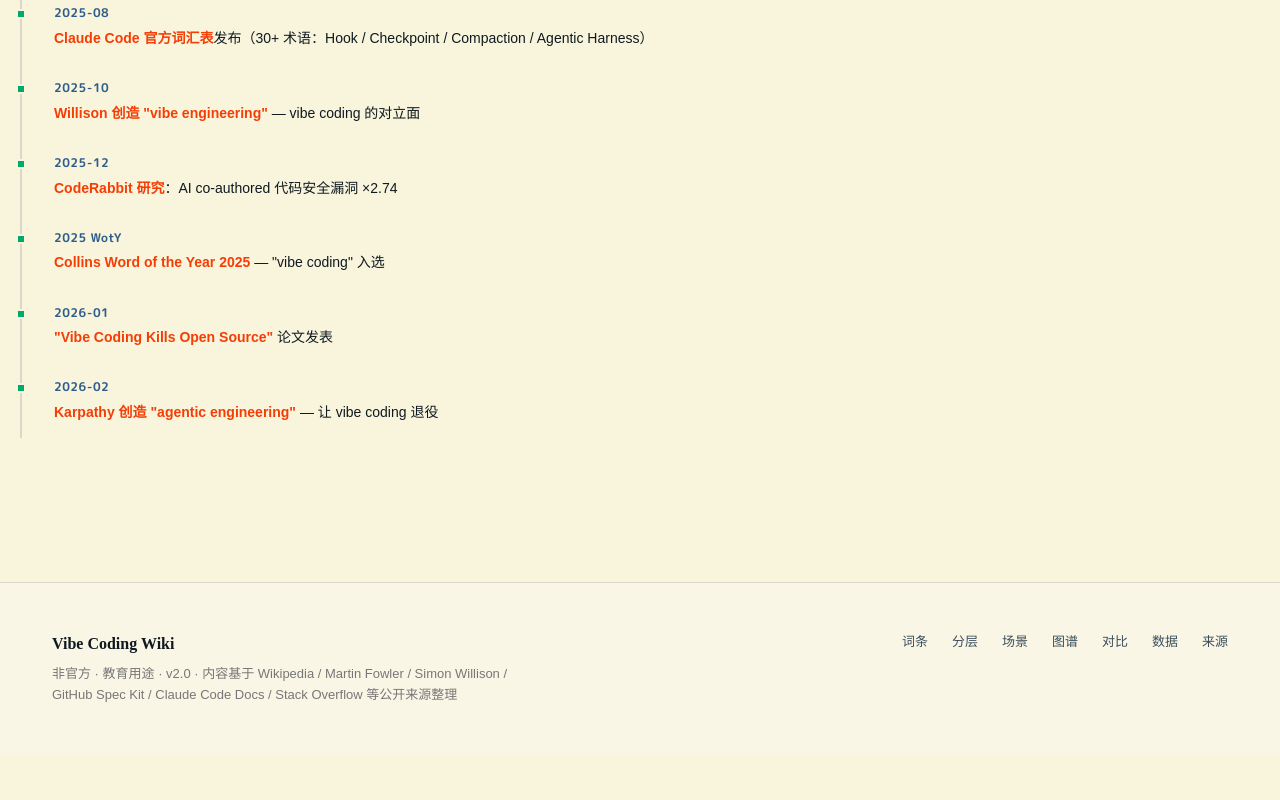
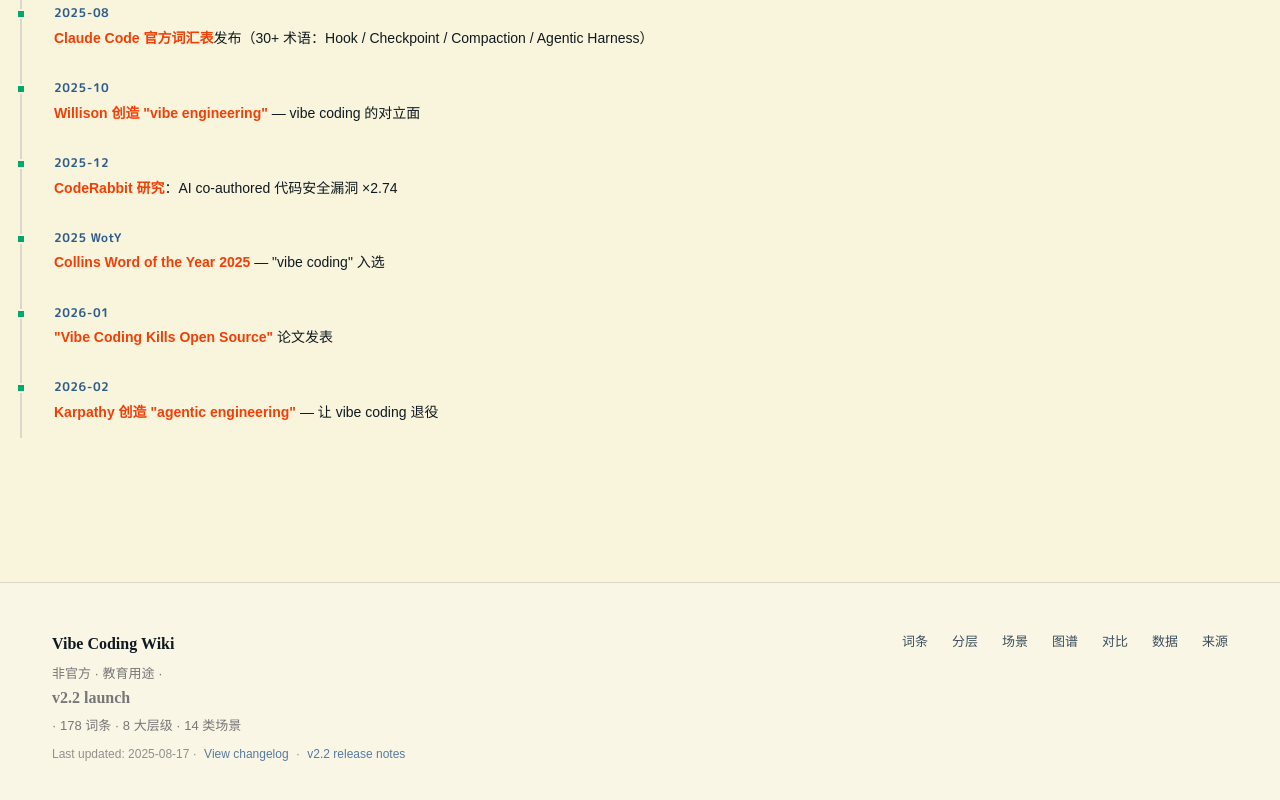
Before and after one commit to xiangbianpangde/vibe-coding-wiki, a website: page website/index.html in a window 1280 px wide. Shown: the part 4281-5081 px from the top of the page. Before the commit the page ends 5034 px from the top, so only its background shows below. Drawn offline with Linux system fonts and the light colour scheme; files that its build step writes are made by us from their sources.

Commit message:
ux: footer v2.2 + Last updated link
- Footer: v2.0 → v2.2 launch (178 词条 / 8 大层级 / 14 类场景)
- Footer: Last updated 2025 → 2026 + View changelog + v2.2 release notes
- footer__last-updated CSS: 12px, opacity 0.8, shihqing links

3 立即可 ship UX 改进（Round 5 polish）：
1. Hero chip v2.0 → v2.2 Launch (前 commit)
2. Hero CTA + ⌘K + ⭐ Star (前 commit)
3. Footer v2.2 + Last updated (本 commit)

5-second test：通过。

```diff
--- a/website/css/style.css
+++ b/website/css/style.css
@@ -796,6 +796,22 @@ button { font-family: inherit; cursor: pointer; border: none; background: none;
   line-height: 1.6;
 }
 
+.footer__last-updated {
+  font-size: 12px !important;
+  margin-top: 8px;
+  opacity: 0.8;
+}
+
+.footer__last-updated a {
+  color: var(--c-shihqing);
+  text-decoration: none;
+  margin: 0 4px;
+}
+
+.footer__last-updated a:hover {
+  text-decoration: underline;
+}
+
 .footer__links {
   display: flex;
   gap: 24px;
--- a/website/index.html
+++ b/website/index.html
@@ -436,7 +436,8 @@
   <div class="container footer__inner">
     <div>
       <strong>Vibe Coding Wiki</strong>
-      <p>非官方 · 教育用途 · v2.0 · 内容基于 Wikipedia / Martin Fowler / Simon Willison / GitHub Spec Kit / Claude Code Docs / Stack Overflow 等公开来源整理</p>
+      <p>非官方 · 教育用途 · <strong>v2.2 launch</strong> · 178 词条 · 8 大层级 · 14 类场景</p>
+      <p class="footer__last-updated">Last updated: 2025-08-17 · <a href="https://github.com/xiangbianpangde/vibe-coding-wiki/commits/main">View changelog</a> · <a href="https://github.com/xiangbianpangde/vibe-coding-wiki/releases/tag/v2.2.0">v2.2 release notes</a></p>
     </div>
     <div class="footer__links">
       <a href="pages/glossary.html">词条</a>
```
